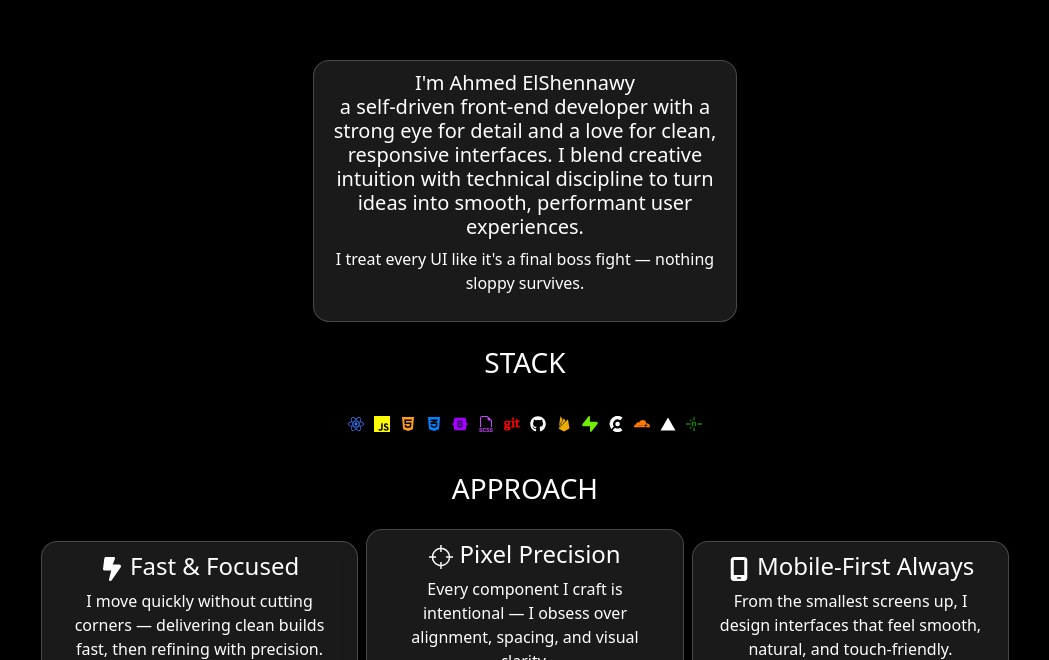
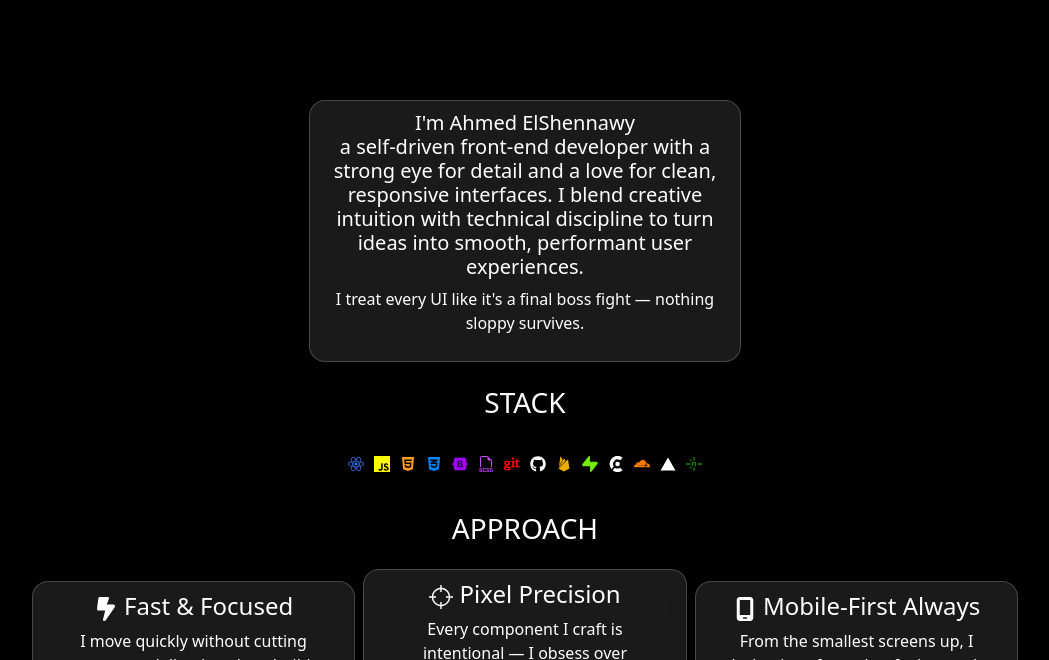
Before and after one commit to a-elshennawy/portfolio-NextJS, a Next.js app: page / in a window 1280 px wide. Shown: the part 820-1480 px from the top of the page, without its empty margins (115-1164 px from the left). Built offline with nearby package versions, Linux system fonts and the light colour scheme.

Commit message:
top padding

```diff
--- a/components/About/About.module.scss
+++ b/components/About/About.module.scss
@@ -2,6 +2,7 @@
   position: relative;
   background-color: #000;
   align-content: center;
+  padding: 100px 0px;
 
   .textArea {
     text-align: center;
--- a/components/About/About.tsx
+++ b/components/About/About.tsx
@@ -26,11 +26,7 @@ const About = () => {
 
   return (
     <>
-      <section
-        ref={ref}
-        id="about"
-        className={`${styles.about} container-fluid relative`}
-      >
+      <section ref={ref} id="about" className={`${styles.about} relative`}>
         <div
           className={`${styles.textArea} row justify-content-center align-items-center gap-2 `}
         >
--- a/components/Hero/Hero.module.scss
+++ b/components/Hero/Hero.module.scss
@@ -1,4 +1,5 @@
 .hero {
+  padding: 100px 0px;
   position: relative;
   background-color: #000;
   text-align: center;
--- a/components/Hero/Hero.tsx
+++ b/components/Hero/Hero.tsx
@@ -6,7 +6,7 @@ import { MdOutlineAlternateEmail } from "react-icons/md";
 const Hero = () => {
   return (
     <>
-      <section id="contact" className={`${styles.hero} container-fluid`}>
+      <section id="contact" className={`${styles.hero}`}>
         <motion.div
           initial={{ opacity: 0, y: -100 }}
           animate={{ opacity: 1, y: 0 }}
```
